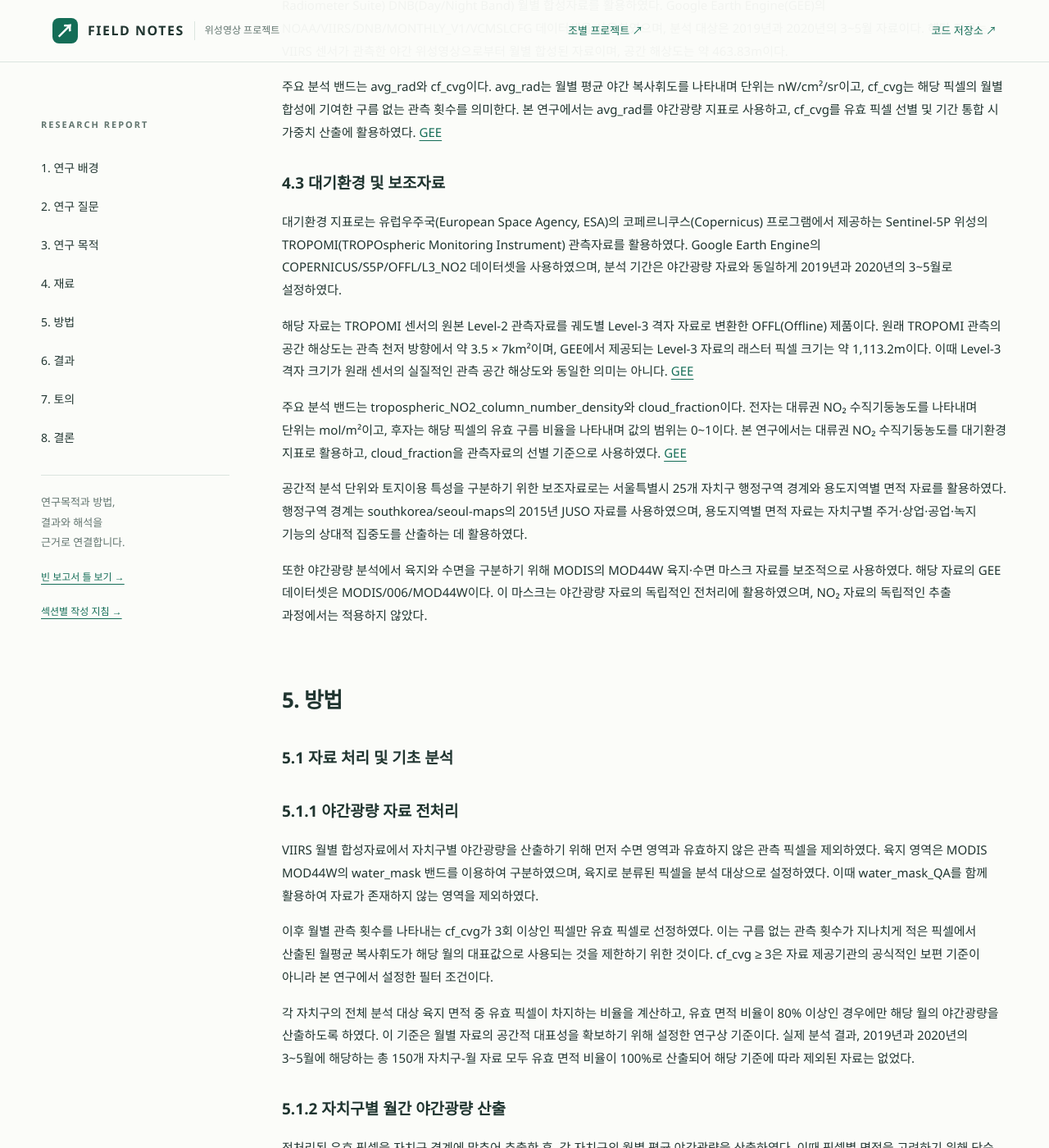
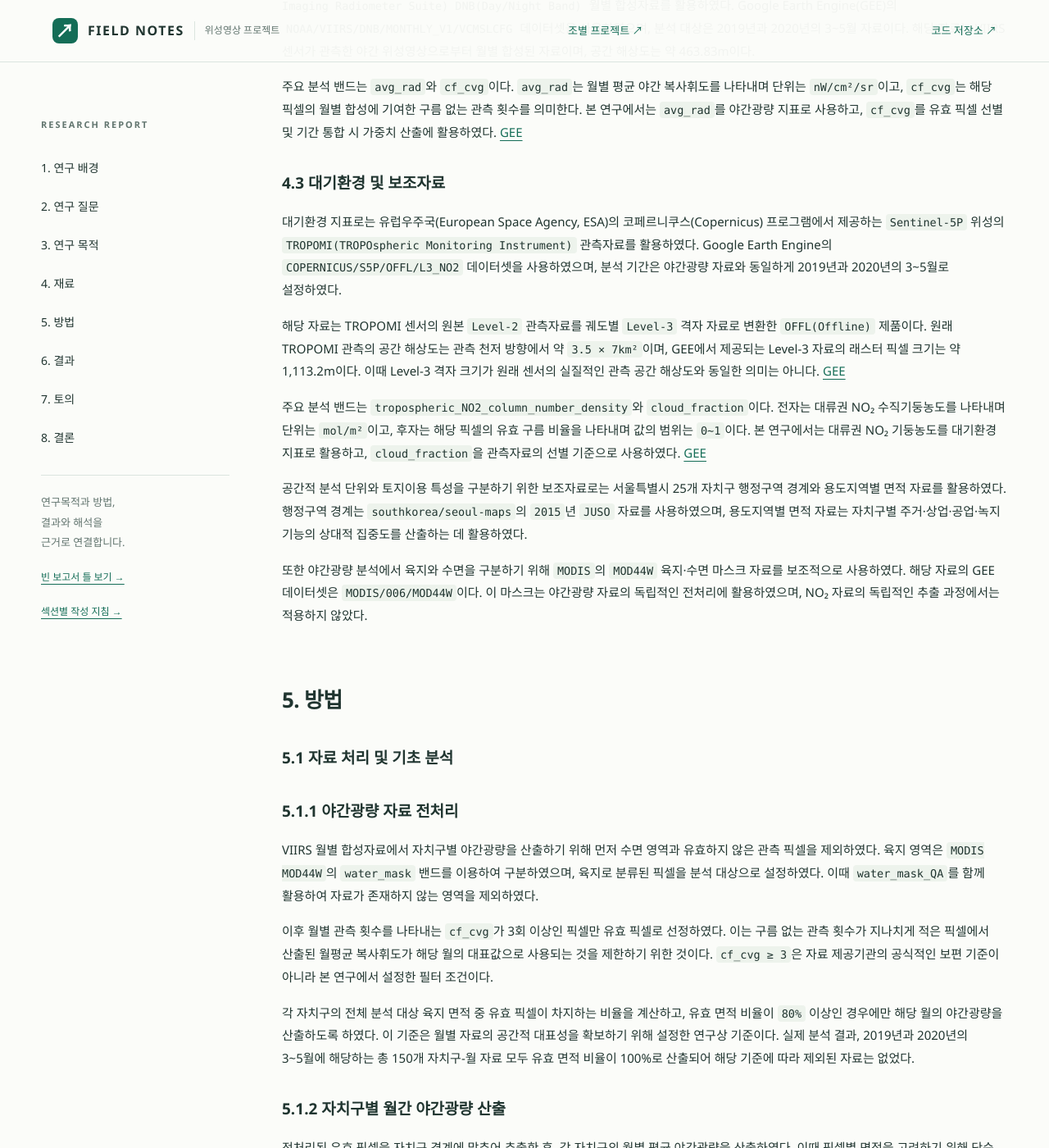
Before and after one commit to rlawkdgns3550-cmyk/surveying2_team03, a Jekyll site: the page built from docs/index.md, in a window 1280 px wide and 1400 px high, scrolled down 8390 px. Shown: the whole window at 82% size. Built offline with Jekyll 4.4.1, drawn with Linux system fonts in a browser that asks for light colours; some of the changed text lies outside the part shown.

Commit message:
Update index.md

````diff
--- a/docs/index.md
+++ b/docs/index.md
@@ -90,29 +90,29 @@ badge: "빈 학술 보고서 틀"
 본 연구의 공간적 분석 대상은 서울특별시 25개 자치구이며, 분석 기간은 2019년과 2020년의 3월부터 5월까지이다. 코로나19 초기 사회적 거리두기 조치가 시행·완화되었던 2020년 3~5월의 변화를 파악하기 위해, 코로나19 발생 이전인 2019년의 동일 기간을 비교 대상으로 설정하였다. 이를 통해 계절적 요인에 따른 변동을 일부 통제하고, 전년 동기 대비 자치구별 야간광량과 대기환경 지표의 변화 양상을 분석하고자 하였다.
 
 ### 4.2 야간광량 자료
-야간광량 자료는 미국 Colorado School of Mines의 Earth Observation Group(EOG)에서 제공하는 VIIRS(Visible Infrared Imaging Radiometer Suite) DNB(Day/Night Band) 월별 합성자료를 활용하였다. Google Earth Engine(GEE)의 NOAA/VIIRS/DNB/MONTHLY_V1/VCMSLCFG 데이터셋을 사용하였으며, 분석 대상은 2019년과 2020년의 3~5월 자료이다. 해당 자료는 VIIRS 센서가 관측한 야간 위성영상으로부터 월별 합성된 자료이며, 공간 해상도는 약 463.83m이다.
+야간광량 자료는 미국 Colorado School of Mines의 Earth Observation Group(EOG)에서 제공하는 `VIIRS(Visible Infrared Imaging Radiometer Suite) DNB(Day/Night Band)` 월별 합성자료를 활용하였다. Google Earth Engine(GEE)의 `NOAA/VIIRS/DNB/MONTHLY_V1/VCMSLCFG` 데이터셋을 사용하였으며, 분석 대상은 2019년과 2020년의 3~5월 자료이다. 해당 자료는 VIIRS 센서가 관측한 야간 위성영상으로부터 월별 합성된 자료이며, 공간 해상도는 약 463.83m이다.
 
-주요 분석 밴드는 avg_rad와 cf_cvg이다. avg_rad는 월별 평균 야간 복사휘도를 나타내며 단위는 nW/cm²/sr이고, cf_cvg는 해당 픽셀의 월별 합성에 기여한 구름 없는 관측 횟수를 의미한다. 본 연구에서는 avg_rad를 야간광량 지표로 사용하고, cf_cvg를 유효 픽셀 선별 및 기간 통합 시 가중치 산출에 활용하였다. [GEE](https://developers.google.com/earth-engine/datasets/catalog/NOAA_VIIRS_DNB_MONTHLY_V1_VCMSLCFG)
+주요 분석 밴드는 `avg_rad`와 `cf_cvg`이다. `avg_rad`는 월별 평균 야간 복사휘도를 나타내며 단위는 `nW/cm²/sr`이고, `cf_cvg`는 해당 픽셀의 월별 합성에 기여한 구름 없는 관측 횟수를 의미한다. 본 연구에서는 `avg_rad`를 야간광량 지표로 사용하고, `cf_cvg`를 유효 픽셀 선별 및 기간 통합 시 가중치 산출에 활용하였다. [GEE](https://developers.google.com/earth-engine/datasets/catalog/NOAA_VIIRS_DNB_MONTHLY_V1_VCMSLCFG)
 
 ### 4.3 대기환경 및 보조자료
-대기환경 지표로는 유럽우주국(European Space Agency, ESA)의 코페르니쿠스(Copernicus) 프로그램에서 제공하는 Sentinel-5P 위성의 TROPOMI(TROPOspheric Monitoring Instrument) 관측자료를 활용하였다. Google Earth Engine의 COPERNICUS/S5P/OFFL/L3_NO2 데이터셋을 사용하였으며, 분석 기간은 야간광량 자료와 동일하게 2019년과 2020년의 3~5월로 설정하였다.
+대기환경 지표로는 유럽우주국(European Space Agency, ESA)의 코페르니쿠스(Copernicus) 프로그램에서 제공하는 `Sentinel-5P` 위성의 `TROPOMI(TROPOspheric Monitoring Instrument)` 관측자료를 활용하였다. Google Earth Engine의 `COPERNICUS/S5P/OFFL/L3_NO2` 데이터셋을 사용하였으며, 분석 기간은 야간광량 자료와 동일하게 2019년과 2020년의 3~5월로 설정하였다.
 
-해당 자료는 TROPOMI 센서의 원본 Level-2 관측자료를 궤도별 Level-3 격자 자료로 변환한 OFFL(Offline) 제품이다. 원래 TROPOMI 관측의 공간 해상도는 관측 천저 방향에서 약 3.5 × 7km²이며, GEE에서 제공되는 Level-3 자료의 래스터 픽셀 크기는 약 1,113.2m이다. 이때 Level-3 격자 크기가 원래 센서의 실질적인 관측 공간 해상도와 동일한 의미는 아니다. [GEE](https://developers.google.com/earth-engine/datasets/catalog/COPERNICUS_S5P_OFFL_L3_NO2)
+해당 자료는 TROPOMI 센서의 원본 `Level-2` 관측자료를 궤도별 `Level-3` 격자 자료로 변환한 `OFFL(Offline)` 제품이다. 원래 TROPOMI 관측의 공간 해상도는 관측 천저 방향에서 약 `3.5 × 7km²`이며, GEE에서 제공되는 Level-3 자료의 래스터 픽셀 크기는 약 1,113.2m이다. 이때 Level-3 격자 크기가 원래 센서의 실질적인 관측 공간 해상도와 동일한 의미는 아니다. [GEE](https://developers.google.com/earth-engine/datasets/catalog/COPERNICUS_S5P_OFFL_L3_NO2)
 
-주요 분석 밴드는 tropospheric_NO2_column_number_density와 cloud_fraction이다. 전자는 대류권 NO₂ 수직기둥농도를 나타내며 단위는 mol/m²이고, 후자는 해당 픽셀의 유효 구름 비율을 나타내며 값의 범위는 0~1이다. 본 연구에서는 대류권 NO₂ 수직기둥농도를 대기환경 지표로 활용하고, cloud_fraction을 관측자료의 선별 기준으로 사용하였다. [GEE](https://developers.google.com/earth-engine/datasets/catalog/COPERNICUS_S5P_OFFL_L3_NO2?utm_source=chatgpt.com&hl=ko)
+주요 분석 밴드는 `tropospheric_NO2_column_number_density`와 `cloud_fraction`이다. 전자는 대류권 NO₂ 수직기둥농도를 나타내며 단위는 `mol/m²`이고, 후자는 해당 픽셀의 유효 구름 비율을 나타내며 값의 범위는 `0~1`이다. 본 연구에서는 대류권 NO₂ 기둥농도를 대기환경 지표로 활용하고, `cloud_fraction`을 관측자료의 선별 기준으로 사용하였다. [GEE](https://developers.google.com/earth-engine/datasets/catalog/COPERNICUS_S5P_OFFL_L3_NO2?utm_source=chatgpt.com&hl=ko)
 
-공간적 분석 단위와 토지이용 특성을 구분하기 위한 보조자료로는 서울특별시 25개 자치구 행정구역 경계와 용도지역별 면적 자료를 활용하였다. 행정구역 경계는 southkorea/seoul-maps의 2015년 JUSO 자료를 사용하였으며, 용도지역별 면적 자료는 자치구별 주거·상업·공업·녹지 기능의 상대적 집중도를 산출하는 데 활용하였다.
+공간적 분석 단위와 토지이용 특성을 구분하기 위한 보조자료로는 서울특별시 25개 자치구 행정구역 경계와 용도지역별 면적 자료를 활용하였다. 행정구역 경계는 `southkorea/seoul-maps`의 `2015`년 `JUSO` 자료를 사용하였으며, 용도지역별 면적 자료는 자치구별 주거·상업·공업·녹지 기능의 상대적 집중도를 산출하는 데 활용하였다.
 
-또한 야간광량 분석에서 육지와 수면을 구분하기 위해 MODIS의 MOD44W 육지·수면 마스크 자료를 보조적으로 사용하였다. 해당 자료의 GEE 데이터셋은 MODIS/006/MOD44W이다. 이 마스크는 야간광량 자료의 독립적인 전처리에 활용하였으며, NO₂ 자료의 독립적인 추출 과정에서는 적용하지 않았다.
+또한 야간광량 분석에서 육지와 수면을 구분하기 위해 `MODIS`의 `MOD44W` 육지·수면 마스크 자료를 보조적으로 사용하였다. 해당 자료의 GEE 데이터셋은 `MODIS/006/MOD44W`이다. 이 마스크는 야간광량 자료의 독립적인 전처리에 활용하였으며, NO₂ 자료의 독립적인 추출 과정에서는 적용하지 않았다.
 
 ## 5. 방법 {#method}
 ### 5.1 자료 처리 및 기초 분석
 ### 5.1.1 야간광량 자료 전처리
-VIIRS 월별 합성자료에서 자치구별 야간광량을 산출하기 위해 먼저 수면 영역과 유효하지 않은 관측 픽셀을 제외하였다. 육지 영역은 MODIS MOD44W의 water_mask 밴드를 이용하여 구분하였으며, 육지로 분류된 픽셀을 분석 대상으로 설정하였다. 이때 water_mask_QA를 함께 활용하여 자료가 존재하지 않는 영역을 제외하였다.
+VIIRS 월별 합성자료에서 자치구별 야간광량을 산출하기 위해 먼저 수면 영역과 유효하지 않은 관측 픽셀을 제외하였다. 육지 영역은 `MODIS MOD44W`의 `water_mask` 밴드를 이용하여 구분하였으며, 육지로 분류된 픽셀을 분석 대상으로 설정하였다. 이때 `water_mask_QA`를 함께 활용하여 자료가 존재하지 않는 영역을 제외하였다.
 
-이후 월별 관측 횟수를 나타내는 cf_cvg가 3회 이상인 픽셀만 유효 픽셀로 선정하였다. 이는 구름 없는 관측 횟수가 지나치게 적은 픽셀에서 산출된 월평균 복사휘도가 해당 월의 대표값으로 사용되는 것을 제한하기 위한 것이다. cf_cvg ≥ 3은 자료 제공기관의 공식적인 보편 기준이 아니라 본 연구에서 설정한 필터 조건이다.
+이후 월별 관측 횟수를 나타내는 `cf_cvg`가 3회 이상인 픽셀만 유효 픽셀로 선정하였다. 이는 구름 없는 관측 횟수가 지나치게 적은 픽셀에서 산출된 월평균 복사휘도가 해당 월의 대표값으로 사용되는 것을 제한하기 위한 것이다. `cf_cvg ≥ 3`은 자료 제공기관의 공식적인 보편 기준이 아니라 본 연구에서 설정한 필터 조건이다.
 
-각 자치구의 전체 분석 대상 육지 면적 중 유효 픽셀이 차지하는 비율을 계산하고, 유효 면적 비율이 80% 이상인 경우에만 해당 월의 야간광량을 산출하도록 하였다. 이 기준은 월별 자료의 공간적 대표성을 확보하기 위해 설정한 연구상 기준이다. 실제 분석 결과, 2019년과 2020년의 3~5월에 해당하는 총 150개 자치구-월 자료 모두 유효 면적 비율이 100%로 산출되어 해당 기준에 따라 제외된 자료는 없었다.
+각 자치구의 전체 분석 대상 육지 면적 중 유효 픽셀이 차지하는 비율을 계산하고, 유효 면적 비율이 `80%` 이상인 경우에만 해당 월의 야간광량을 산출하도록 하였다. 이 기준은 월별 자료의 공간적 대표성을 확보하기 위해 설정한 연구상 기준이다. 실제 분석 결과, 2019년과 2020년의 3~5월에 해당하는 총 150개 자치구-월 자료 모두 유효 면적 비율이 100%로 산출되어 해당 기준에 따라 제외된 자료는 없었다.
 
 ### 5.1.2 자치구별 월간 야간광량 산출
 전처리된 유효 픽셀을 자치구 경계에 맞추어 추출한 후, 각 자치구의 월별 평균 야간광량을 산출하였다. 이때 픽셀별 면적을 고려하기 위해 단순 산술평균이 아닌 면적가중평균을 적용하였다.
@@ -167,20 +167,22 @@ Change_d(\%) =
 ### 5.3 세부목적 2의 분석: 야간광량과 NO₂ 변화율 간 상관관계 분석
 두 번째 세부목적은 서울시 25개 자치구에서 야간광량 변화와 NO₂ 변화가 어떠한 관계를 보이는지 파악하는 것이다.
 
-이를 위해 서울시 25개 자치구를 대상으로 야간광량과 NO₂의 전년 동기 대비 변화율 간 관계를 분석하였다. 두 변수 간 선형적 연관성의 방향과 강도를 파악하기 위해 피어슨 상관계수(Pearson correlation coefficient)를 산출하였다.
+이를 위해 서울시 25개 자치구를 대상으로 야간광량과 NO₂의 전년 동기 대비 변화율 간 관계를 분석하였다. 두 변수 간 선형적 연관성의 방향과 강도를 파악하기 위해 `피어슨 상관계수(Pearson correlation coefficient)`를 산출하였다.
 
 상관계수는 -1에서 1 사이의 값을 가지며, 양수는 두 지표가 같은 방향으로 변화하는 경향, 음수는 서로 반대 방향으로 변화하는 경향을 나타낸다. 다만 상관관계는 두 지표 간 통계적 연관성을 나타내는 것으로, 야간광량 변화가 NO₂ 변화를 직접 유발했다는 인과관계를 의미하지는 않는다.
 
 ### 5.4 세부목적 3의 분석 및 검증: 용도지역별 집단 구성과 상관관계 비교
 세 번째 세부목적은 자치구의 도시 기능에 따라 야간광량 변화와 NO₂ 변화 간 관계가 다르게 나타나는지 비교하는 것이다.
 
-이를 위해 서울시 자치구별 토지이용 특성을 반영하여 주거·상업·공업·녹지 기능별 대표 자치구 집단을 선정하기 위해 입지계수(Location Quotient, LQ)를 활용하였다. 입지계수는 특정 자치구에서 특정 용도지역이 차지하는 비중을 서울시 전체에서 해당 용도지역이 차지하는 비중과 비교한 지표이다.
+이를 위해 서울시 자치구별 토지이용 특성을 반영하여 주거·상업·공업·녹지 기능별 대표 자치구 집단을 선정하기 위해 `입지계수(Location Quotient, LQ)`를 활용하였다. 입지계수는 특정 자치구에서 특정 용도지역이 차지하는 비중을 서울시 전체에서 해당 용도지역이 차지하는 비중과 비교한 지표이다.
 
+```math
 LQ_{d,k} =
 \frac{A_{d,k}/A_d}
 {A_k/A}
+```
 
-여기서 \(A_{d,k}\)는 자치구 \(d\)의 용도지역 \(k\) 면적, \(A_d\)는 해당 자치구의 전체 분석 대상 면적, \(A_k\)는 서울시 전체의 용도지역 \(k\) 면적, \(A\)는 서울시 전체 분석 대상 면적을 의미한다. 일반적으로 \(LQ\)가 1보다 크면 해당 자치구에서 특정 용도지역이 서울시 평균보다 상대적으로 높은 비중을 차지하는 것으로 해석한다.
+여기서 `\(A_{d,k}\)`는 자치구 `\(d\)`의 용도지역 \(k\) 면적, \(A_d\)는 해당 자치구의 전체 분석 대상 면적, `\(A_k\)`는 서울시 전체의 용도지역 `\(k\)` 면적, `\(A\)`는 서울시 전체 분석 대상 면적을 의미한다. 일반적으로 `\(LQ\)`가 1보다 크면 해당 자치구에서 특정 용도지역이 서울시 평균보다 상대적으로 높은 비중을 차지하는 것으로 해석한다.
 
 산출된 입지계수를 바탕으로 용도지역별 특성이 두드러지는 자치구를 선정하고, 각 집단에서 야간광량과 NO₂ 변화율 간 상관관계를 분석하였다. 이를 전체 25개 자치구의 분석 결과와 비교하여 토지이용 특성에 따라 두 지표 간 관계가 다르게 나타나는지 살펴보았다. 단, 대표 자치구 집단의 표본 수가 제한적일 수 있으므로 집단별 상관계수는 탐색적 결과로 해석하였다.
 
````
